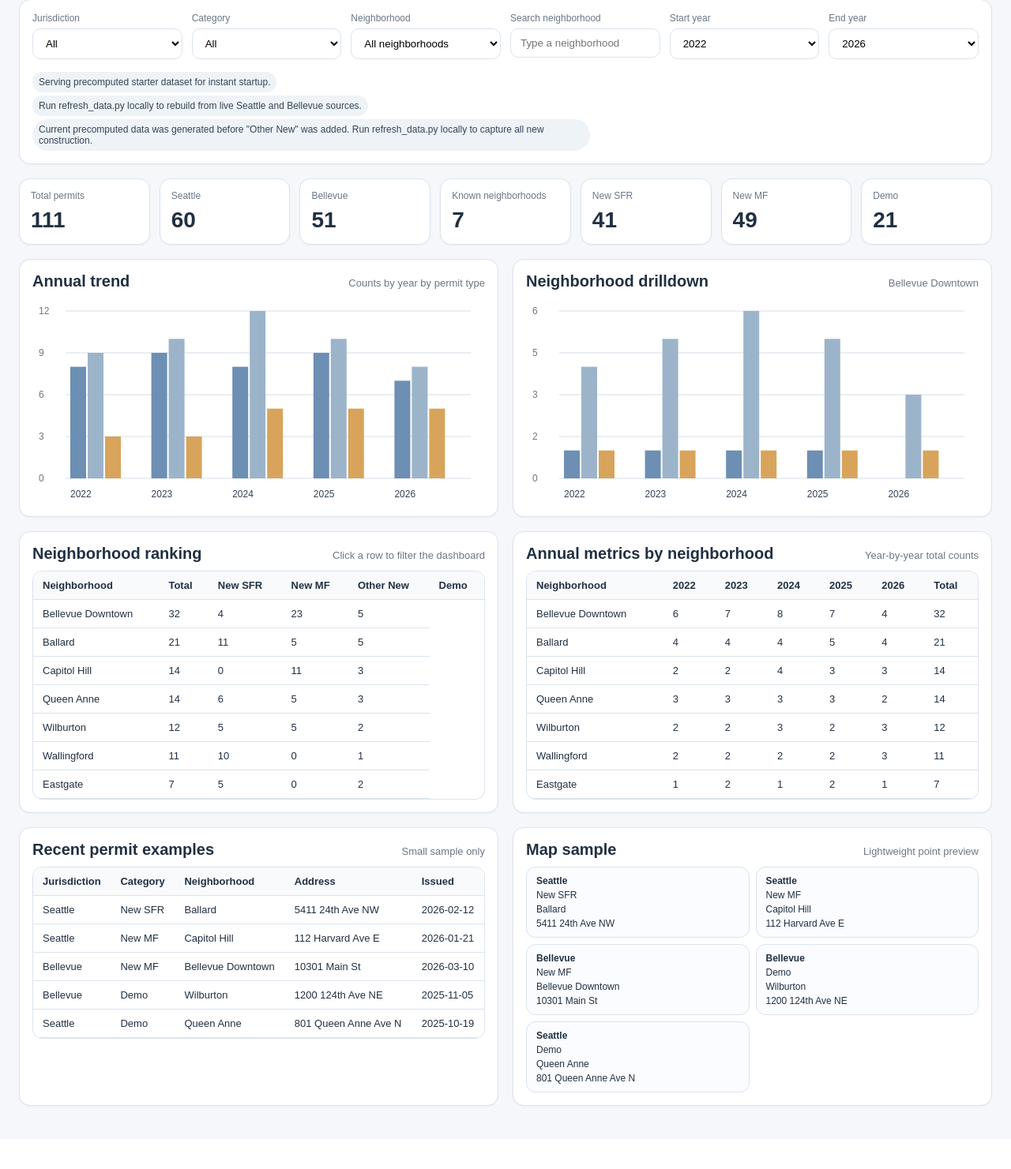
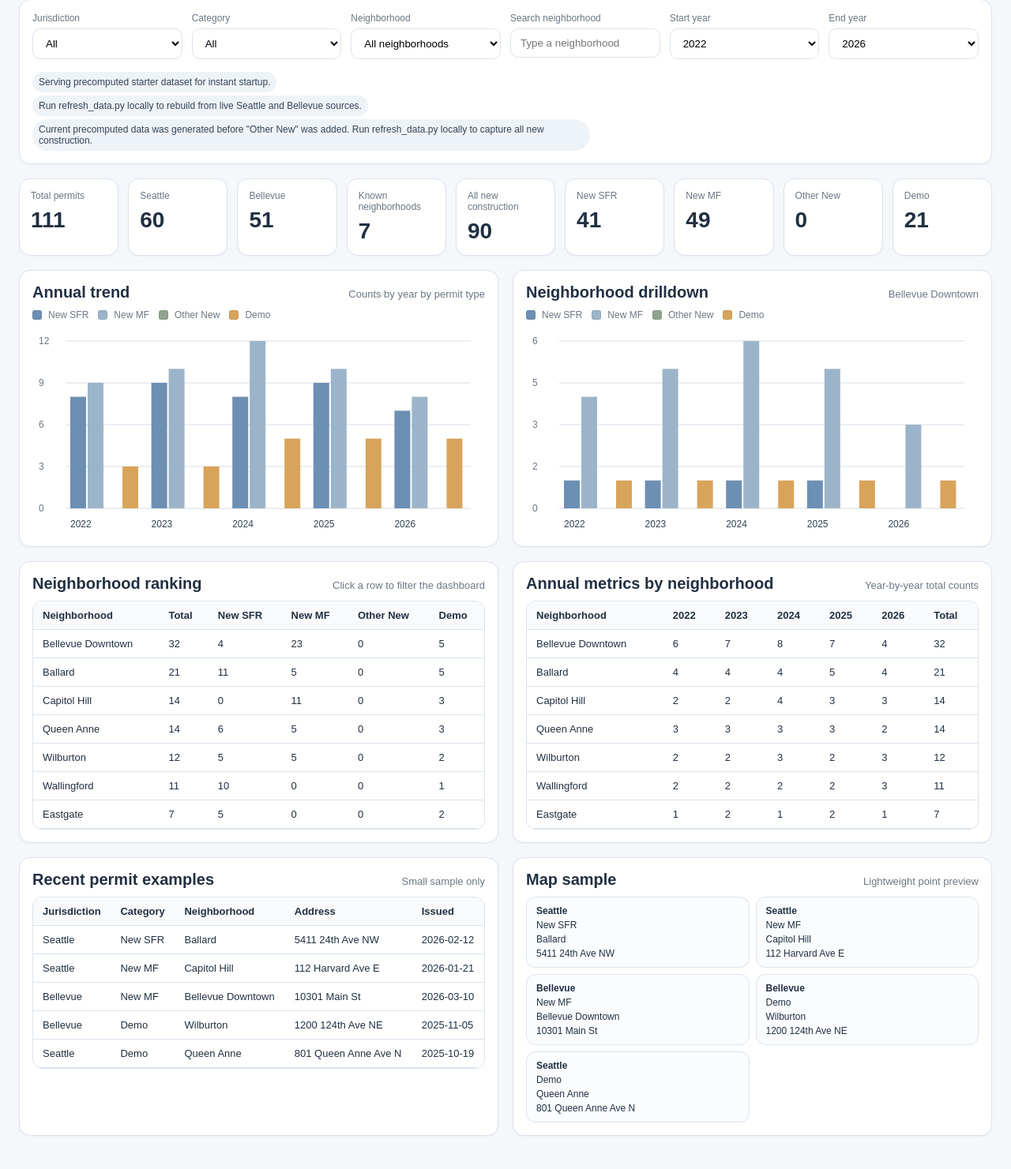
Before and after one commit to kauweg/permits-dashboard, a Flask app: page / in a window 1280 px wide. Shown: the part 126-1607 px from the top of the page at 79% size. Before the commit the page ends 1528 px from the top, so only its background shows below. Run offline with Flask 3, Linux system fonts and the light colour scheme.

Commit message:
Add files via upload

```diff
--- a/static/app.js
+++ b/static/app.js
@@ -63,11 +63,31 @@ async function loadSummary() {
   renderMapList();
 }
 
+
+function renderLegend(targetId, items) {
+  const el = byId(targetId);
+  if (!el) return;
+  el.innerHTML = items.map(item => `
+    <span class="legend-item">
+      <span class="legend-swatch" style="background:${item.color}"></span>
+      <span>${escapeHtml(item.label)}</span>
+    </span>
+  `).join('');
+}
+
+const SERIES_META = [
+  {key: 'New SFR', label: 'New SFR', color: '#6d8fb3'},
+  {key: 'New MF', label: 'New MF', color: '#9cb4c9'},
+  {key: 'Other New', label: 'Other New', color: '#8fa48f'},
+  {key: 'Demo', label: 'Demo', color: '#d8a45b'},
+];
+
+
 function renderCards() {
   const c = state.summary.cards || {};
   const cards = [
     ['Total permits', c.total_permits], ['Seattle', c.seattle_permits], ['Bellevue', c.bellevue_permits],
-    ['Known neighborhoods', c.known_neighborhoods], ['New SFR', c.new_sfr], ['New MF', c.new_mf], ['Demo', c.demo],
+    ['Known neighborhoods', c.known_neighborhoods], ['All new construction', c.total_new_construction], ['New SFR', c.new_sfr], ['New MF', c.new_mf], ['Other New', c.other_new], ['Demo', c.demo],
   ];
   byId('cards').innerHTML = cards.map(([label, value]) => `<article class="card"><div class="card-label">${escapeHtml(label)}</div><div class="card-value">${formatNumber(value)}</div></article>`).join('');
 }
@@ -85,7 +105,7 @@ function drawGroupedBars(canvas, labels, series) {
   const plotW = Math.max(1, cw - margin.left - margin.right);
   const plotH = Math.max(1, ch - margin.top - margin.bottom);
   const maxVal = Math.max(1, ...series.flatMap(s => s.values || []));
-  const colors = ['#6d8fb3', '#9cb4c9', '#d8a45b'];
+  const colors = ['#6d8fb3', '#9cb4c9', '#8fa48f', '#d8a45b'];
 
   ctx.strokeStyle = '#d6dee8';
   ctx.fillStyle = '#6b7785';
@@ -126,9 +146,11 @@ function drawGroupedBars(canvas, labels, series) {
 
 function renderAnnualChart() {
   const data = state.summary.annual_series || [];
+  renderLegend('annualLegend', SERIES_META);
   drawGroupedBars(byId('annualChart'), data.map(r => r.year), [
     {name: 'New SFR', values: data.map(r => r['New SFR'])},
     {name: 'New MF', values: data.map(r => r['New MF'])},
+    {name: 'Other New', values: data.map(r => r['Other New'])},
     {name: 'Demo', values: data.map(r => r['Demo'])},
   ]);
 }
@@ -144,9 +166,11 @@ function renderDrilldownChart() {
     return;
   }
   const labels = Object.keys(current.years);
+  renderLegend('drilldownLegend', SERIES_META);
   drawGroupedBars(byId('drilldownChart'), labels, [
     {name: 'New SFR', values: labels.map(y => current.years[y]['New SFR'])},
     {name: 'New MF', values: labels.map(y => current.years[y]['New MF'])},
+    {name: 'Other New', values: labels.map(y => current.years[y]['Other New'])},
     {name: 'Demo', values: labels.map(y => current.years[y]['Demo'])},
   ]);
 }
@@ -160,6 +184,7 @@ function renderNeighborhoodTable() {
       <td>${formatNumber(r.totals.Total)}</td>
       <td>${formatNumber(r.totals['New SFR'])}</td>
       <td>${formatNumber(r.totals['New MF'])}</td>
+      <td>${formatNumber(r.totals['Other New'])}</td>
       <td>${formatNumber(r.totals['Demo'])}</td>
     </tr>`).join('');
   tbody.querySelectorAll('tr').forEach((tr) => tr.addEventListener('click', async () => {
--- a/static/styles.css
+++ b/static/styles.css
@@ -28,7 +28,7 @@ select,input { width:100%; padding:10px 12px; border:1px solid var(--line); bord
 .notes-row { display:grid; grid-template-columns:1.2fr .8fr; gap:12px; margin-top:12px; }
 .note-pill { display:inline-block; padding:6px 8px; margin:4px 6px 0 0; background:#eef3f8; border-radius:999px; color:#345; font-size:12px; }
 .errors { color:var(--danger); font-size:13px; }
-.cards { display:grid; grid-template-columns:repeat(7,minmax(0,1fr)); gap:12px; margin-bottom:18px; }
+.cards { display:grid; grid-template-columns:repeat(9,minmax(0,1fr)); gap:12px; margin-bottom:18px; }
 .card { padding:14px; }
 .card-label { font-size:12px; color:var(--muted); margin-bottom:8px; }
 .card-value { font-size:28px; font-weight:700; }
@@ -56,3 +56,8 @@ canvas { width:100%; height:260px; display:block; }
   .hero { gap:16px; }
   .map-pill { width:100%; }
 }
+
+
+.chart-legend { display:flex; flex-wrap:wrap; gap:12px; margin:0 0 10px; }
+.legend-item { display:inline-flex; align-items:center; gap:8px; font-size:12px; color:var(--muted); }
+.legend-swatch { width:12px; height:12px; border-radius:3px; display:inline-block; border:1px solid rgba(0,0,0,.08); }
```
